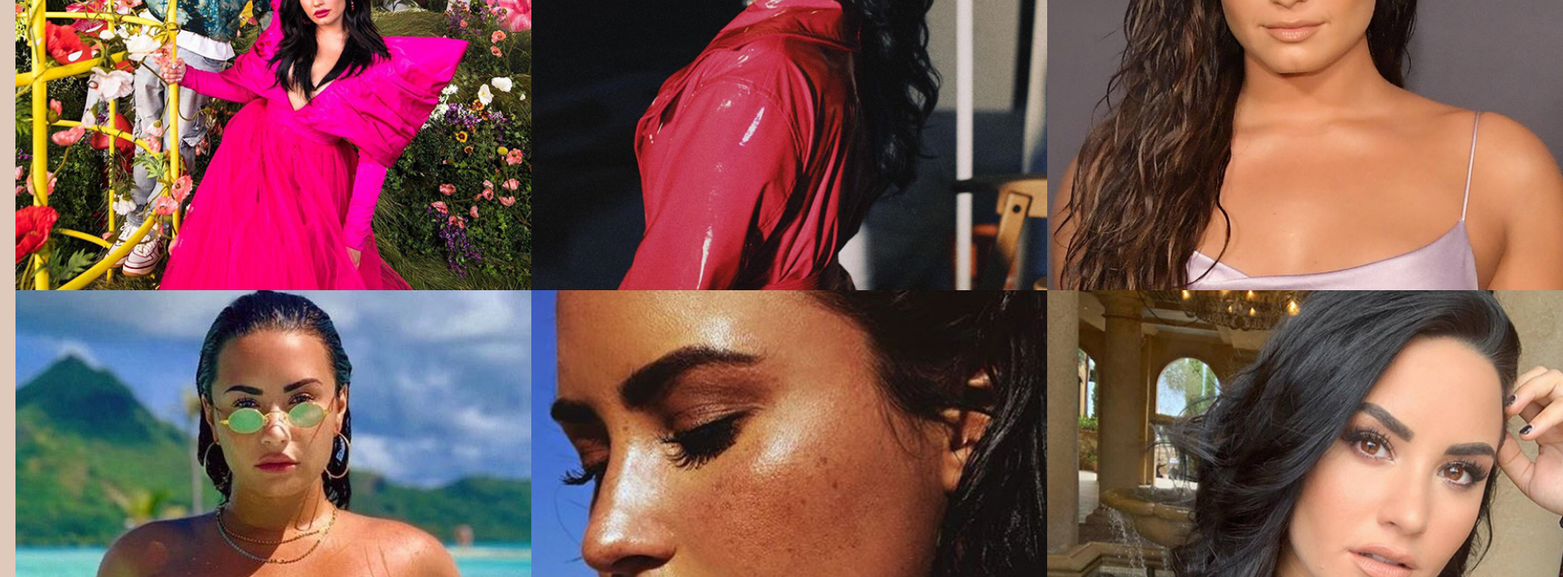
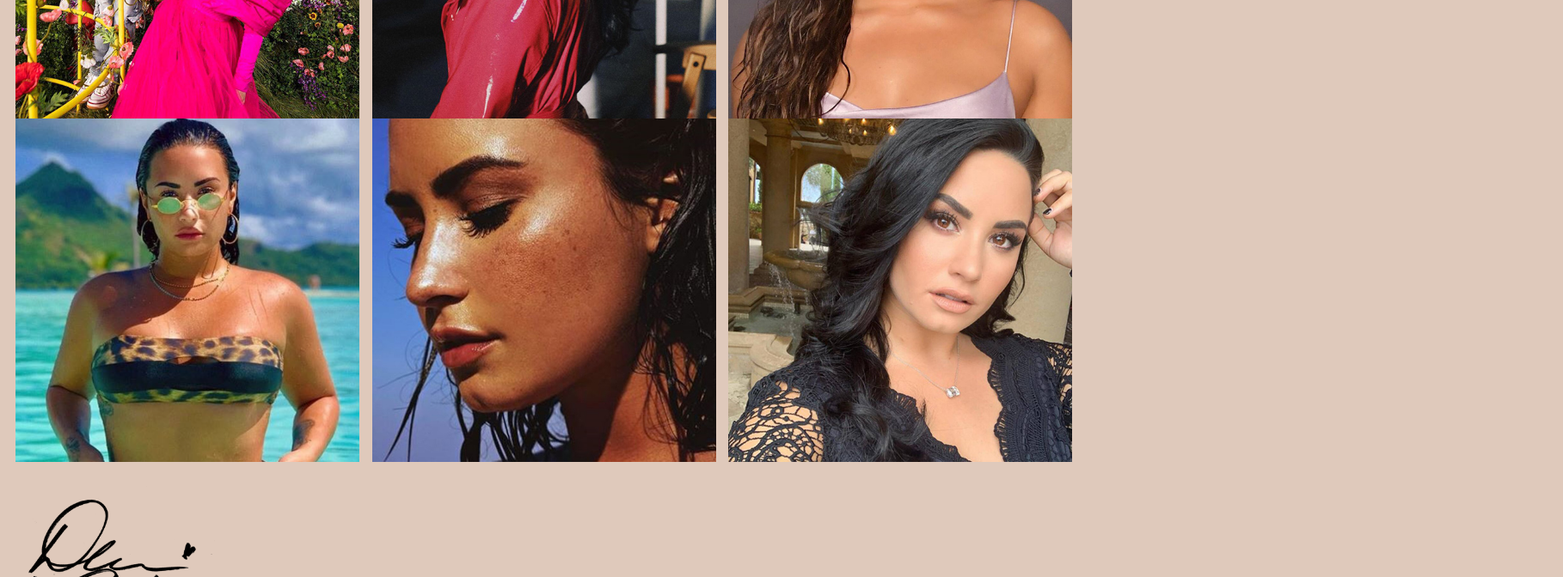
Before and after one commit to haleyjal/DemiLovato, a plain HTML site: page Gallery.html in a window 1280 px wide. Shown: the part 340-1012 px from the top of the page at 86% size, 1818 px wide, since content can reach past the window. Drawn offline with Linux system fonts and the light colour scheme.

Commit message:
Update Gallery.html

```diff
--- a/Gallery.html
+++ b/Gallery.html
@@ -23,12 +23,12 @@ body {
         </div>
 
             <div class="gallery-grid">
-            <img src="Photos/Pink%20new.jpg" width="600px">
-            <img src="Photos/Red%20Jacket%20new.jpg" width="600px">
-            <img src="Photos/Purple%20Dress%20new.jpg" width="600px">
-             <img src="Photos/Demi%20Beach%20new.png" width="600px">
-            <img src="Photos/Close%20Up%20new.jpg" width="600px">
-            <img src="Photos/Selfie%20new.jpg" width="600px">
+            <img src="Photos/Pink%20new.jpg" width="400px">
+            <img src="Photos/Red%20Jacket%20new.jpg" width=400px">
+            <img src="Photos/Purple%20Dress%20new.jpg" width="400px">
+             <img src="Photos/Demi%20Beach%20new.png" width="400px">
+            <img src="Photos/Close%20Up%20new.jpg" width="400px">
+            <img src="Photos/Selfie%20new.jpg" width="400px">
     </div>
 
 
```
